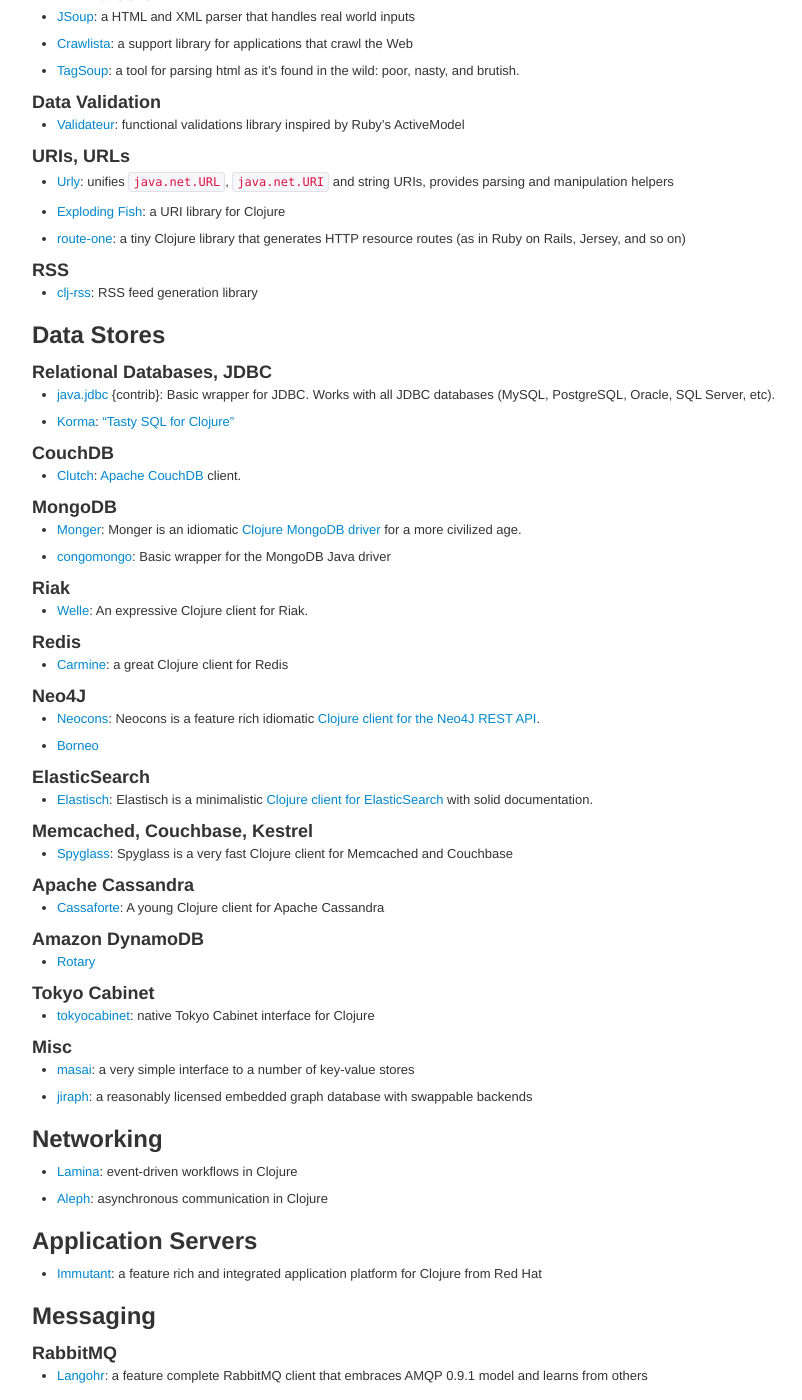
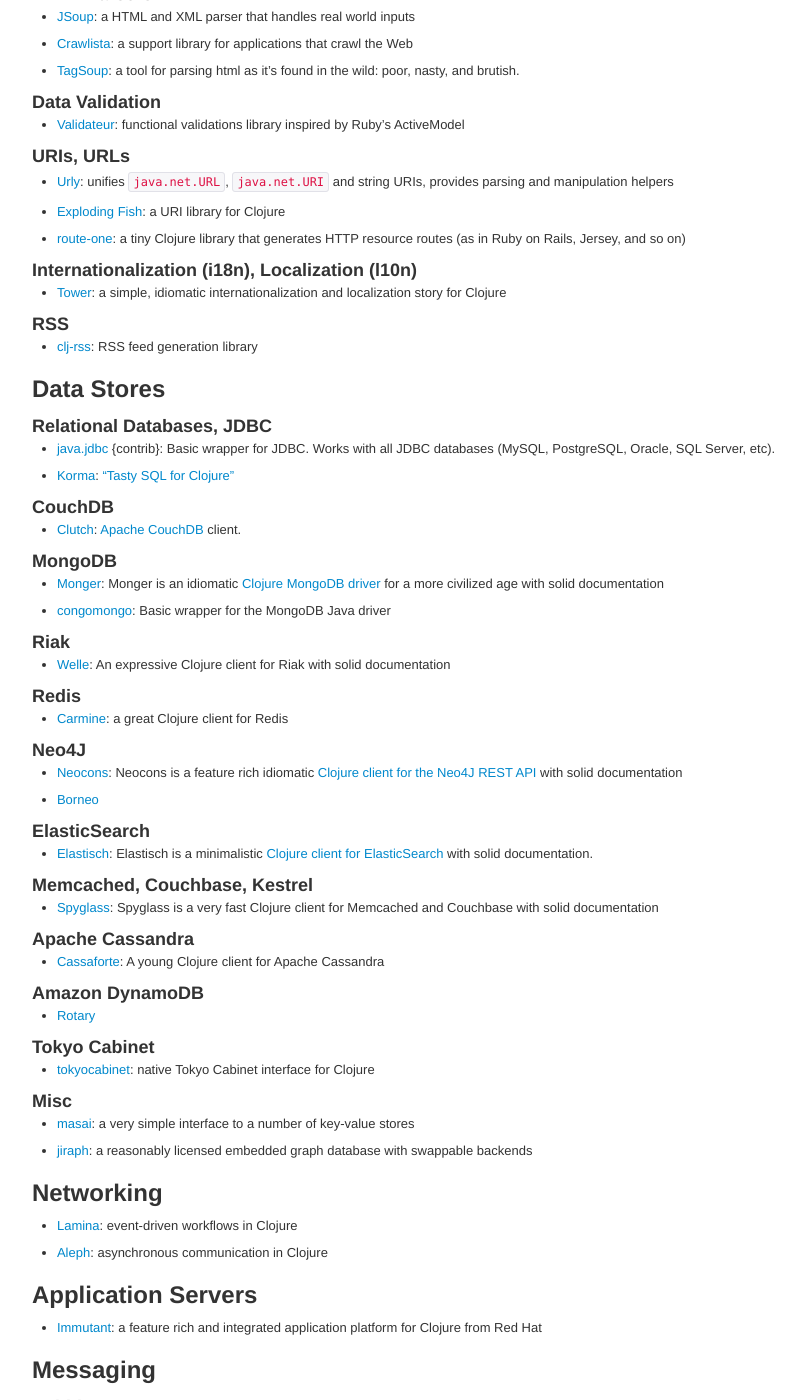
Before and after one commit to clojuredocs/guides, a Jekyll site: the page built from articles/ecosystem/libraries_directory.md, in a window 1280 px wide and 1400 px high, scrolled down 2036 px. Shown: the whole window, without its empty margins (306-1108 px from the left). Built offline with Jekyll 4.4.1, drawn with Linux system fonts in a browser that asks for light colours; some web fonts are replaced; Markdown is read by kramdown in place of the engine named in the settings.

Commit message:
Add Tower

```diff
--- a/articles/ecosystem/libraries_directory.md
+++ b/articles/ecosystem/libraries_directory.md
@@ -171,6 +171,11 @@
   * [route-one](https://github.com/clojurewerkz/route-one): a tiny Clojure library that generates HTTP resource routes (as in Ruby on Rails, Jersey, and so on)
 
 
+### Internationalization (i18n), Localization (l10n)
+
+  * [Tower](https://github.com/ptaoussanis/tower): a simple, idiomatic internationalization and localization story for Clojure
+
+
 ### RSS
 
   * [clj-rss](https://clojars.org/clj-rss): RSS feed generation library
@@ -191,13 +196,13 @@
 
 ### MongoDB
 
-  * [Monger](https://clojuremongodb.info): Monger is an idiomatic [Clojure MongoDB driver](http://clojuremongodb.info) for a more civilized age.
+  * [Monger](https://clojuremongodb.info): Monger is an idiomatic [Clojure MongoDB driver](http://clojuremongodb.info) for a more civilized age with solid documentation
 
   * [congomongo](https://github.com/aboekhoff/congomongo): Basic wrapper for the MongoDB Java driver
 
 ### Riak
 
-  * [Welle](https://clojureriak.info): An expressive Clojure client for Riak.
+  * [Welle](https://clojureriak.info): An expressive Clojure client for Riak with solid documentation
 
 ### Redis
 
@@ -205,7 +210,7 @@
 
 ### Neo4J
 
-  * [Neocons](https://clojureneo4j.info): Neocons is a feature rich idiomatic [Clojure client for the Neo4J REST API](http://clojureneo4j.info).
+  * [Neocons](https://clojureneo4j.info): Neocons is a feature rich idiomatic [Clojure client for the Neo4J REST API](http://clojureneo4j.info)  with solid documentation
 
   * [Borneo](https://github.com/wagjo/borneo)
 
@@ -215,7 +220,7 @@
 
 ### Memcached, Couchbase, Kestrel
 
-  * [Spyglass](http://clojurememcached.info): Spyglass is a very fast Clojure client for Memcached and Couchbase
+  * [Spyglass](http://clojurememcached.info): Spyglass is a very fast Clojure client for Memcached and Couchbase with solid documentation
 
 ### Apache Cassandra
 
```
